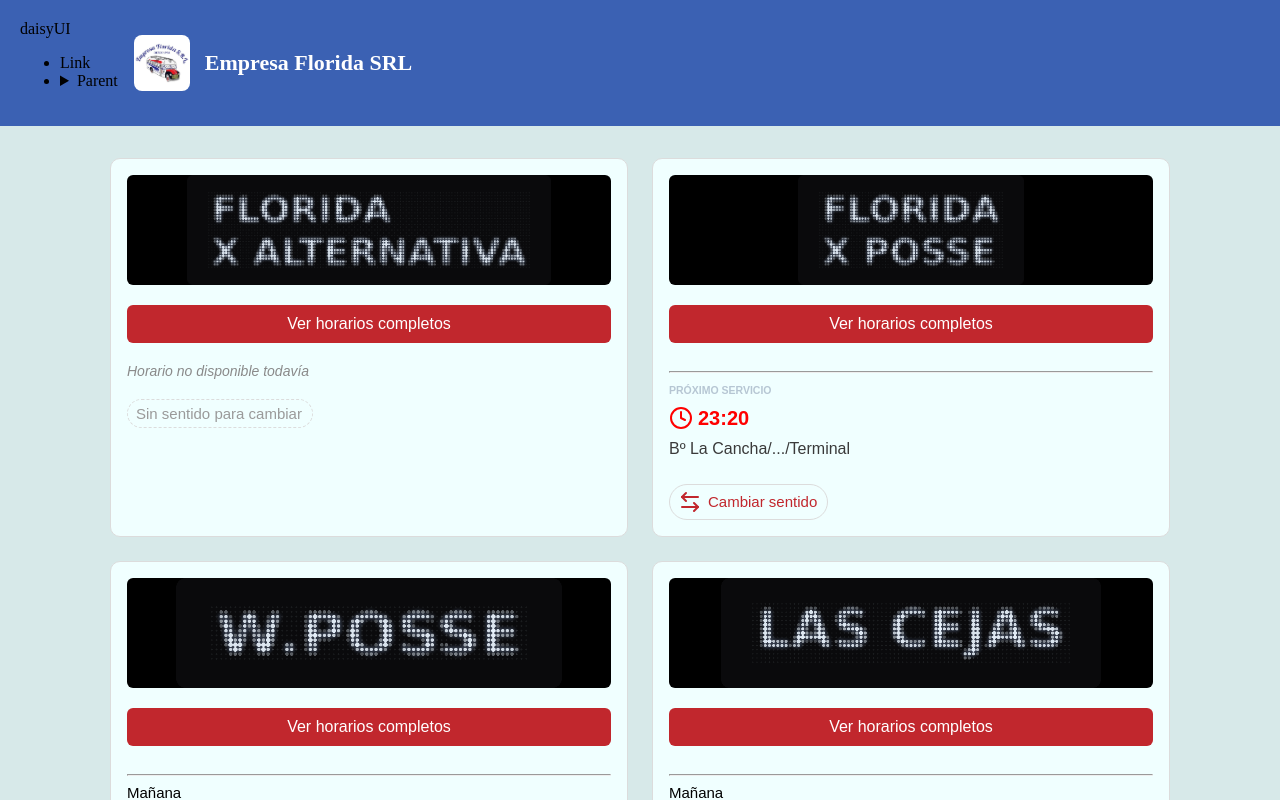
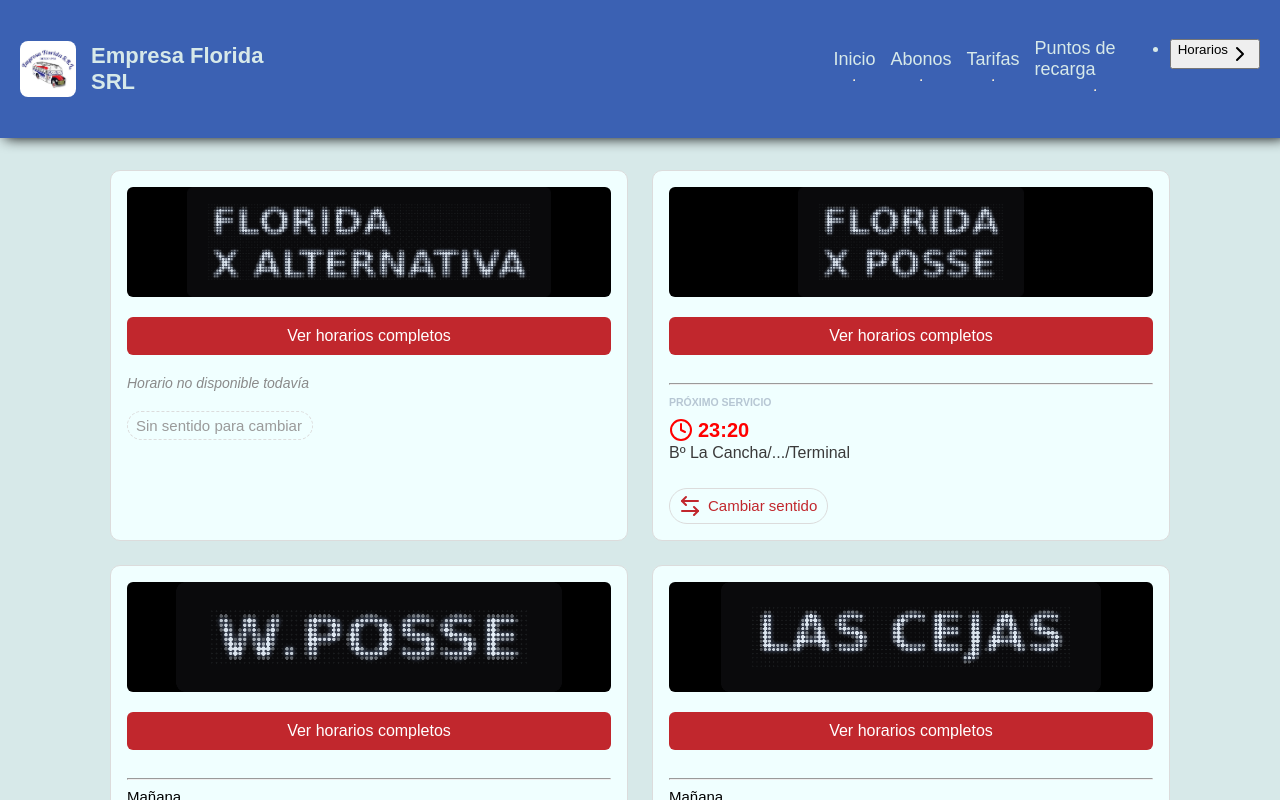
Before and after one commit to Juanchuchuy/EmpresaFlorida-web, a React (Vite) app: page / in a window 1280 px wide. Shown: the top 800 px of the page. Built offline with nearby package versions, Linux system fonts and the light colour scheme.

Commit message:
feat: se cambio el funcionamiento del header se añadio estilos con tailwind y daisiui

```diff
--- a/src/components/CardSection.jsx
+++ b/src/components/CardSection.jsx
@@ -67,16 +67,16 @@
 
                   <hr />
 
-                  <p className="card-hora">
+                  <span className="card-hora">
                     {proximo.esDeManiana ? 'Mañana' : (
 
-                        <p className='card-movil'>PRÓXIMO SERVICIO</p>
+                        <h3 className='card-movil'>PRÓXIMO SERVICIO</h3>
+
 
                     )}
-
                     <strong><Clock color='red' />{proximo.hora} </strong>
 
-                  </p>
+                  </span>
                   <p className="card-recorrido" title={proximo.recorrido}>
                     {<>
                         {acortarRecorrido(proximo.recorrido)}
--- a/src/components/Header.css
+++ b/src/components/Header.css
@@ -2,13 +2,17 @@
 
   display: flex;
   align-items: center;
-  gap: 16px;
+  justify-content: center;
+  gap: 40%;
   padding: 20px;
   margin: 0 auto;
+  font-family: 'Montserrat',sans-serif;
+  filter: drop-shadow(5px 0px 7px black);
   background-color: #3b61b3;
 
+
 }
-.menu-logo{
+.logo{
 
   display: flex;
   flex-direction: row;
@@ -18,7 +22,7 @@
 
 }
 
-.menu-logo-img {
+.logo-img {
   width: 56px;
   height: 56px;
   object-fit: contain;
@@ -26,8 +30,86 @@
   flex-shrink: 0;
 }
 
-.menu-logo-title {
+.logo-title {
   font-size: 22px;
   margin: 0;
-  color: white;
+  color: #d7e9e9;
+
 }
+.nav-menu{
+
+  display: flex;
+  flex-direction: row;
+  gap: 15px;
+  color: #d7e9e9;
+  font-size: large;
+
+}
+.menu-item{
+
+  cursor: pointer;
+
+  display: flex;
+  flex-direction: column;
+  align-items: center;
+  justify-content: center;
+
+}
+.menu-item-border{
+
+  width: 0;
+  transition: all 0.5s;
+}
+.menu-item:hover .menu-item-border{
+
+  width: 100%;
+
+}
+.menu-button{
+
+  cursor: pointer;
+  display: flex;
+  flex-direction: row;
+
+}
+.Arrow-button-normal{
+  transition: all 0.5s;
+  transform: rotate(0deg);
+
+}
+.Arrow-button-down{
+
+  transition: all 0.5s;
+  transform: rotate(90deg);
+
+}
+.none{
+
+  height: 0;
+  opacity: 0;
+  position: fixed;
+  transition: all 0s;
+}
+
+
+.block{
+  opacity: 1;
+  height: auto;
+  position: absolute;
+  margin-top: 7px;
+  background-color: red;
+  z-index: 1;
+  border-radius: 5px;
+  padding: 15px;
+  filter: drop-shadow(2px 2px 5px black);
+  font-family: 'Montserrat',sans-serif;
+  font-weight: 700;
+  transition:  opacity 0.7s, height 0.4s;
+
+
+}
+.block li{
+
+  cursor: pointer;
+
+}
--- a/src/components/Header.jsx
+++ b/src/components/Header.jsx
@@ -1,39 +1,65 @@
 import React from 'react'
+import { useState } from 'react'
 import './Header.css'
 import logo from '../assets/img/Logo.jpg'
+import { ChevronRight } from 'lucide-react';
+import { use } from 'react';
 
 const Header = () => {
+
+  const [display,setDisplay] = useState('none');
+  const [arrow,setArrow] = useState('normal')
+
+  const showMenu = (e) => {
+
+    display === 'none' ? setTimeout(() => {
+      setDisplay('block')
+      setArrow('down')
+    }, 0)  : setTimeout(() => {
+      setDisplay('none');
+      setArrow('normal');
+    }, 1500)
+  }
+
+
+
+
+
   return (
       <header className="app-header">
-        <div className="navbar bg-base-100 shadow-sm">
-            <div className="flex-1">
-              <a className="btn btn-ghost text-xl">daisyUI</a>
-            </div>
-            <div className="flex-none">
-              <ul className="menu menu-horizontal px-1">
-                <li><a>Link</a></li>
-                <li>
-                  <details>
-                    <summary>Parent</summary>
-                    <ul className="bg-base-100 rounded-t-none p-2">
-                      <li><a>Link 1</a></li>
-                      <li><a>Link 2</a></li>
-                    </ul>
-                  </details>
-                </li>
+        <div className="logo">
+              <img
+                src={logo}
+                alt="Empresa Florida S.R.L. - Desde 1954"
+                className="logo-img"
+              />
+              <h1 className="logo-title">Empresa Florida SRL</h1>
+        </div>
+        <nav>
+          <ul className='nav-menu'>
+            <li className='menu-item' ><a>Inicio</a><hr className='menu-item-border'/></li>
+            <li className='menu-item' ><a>Abonos</a><hr className='menu-item-border'/></li>
+            <li className='menu-item' ><a>Tarifas</a><hr className='menu-item-border'/></li>
+            <li className='menu-item' >
+              <a>Puntos de recarga</a><hr className='menu-item-border'/></li>
+            <li className='menu-item-button'>
+              <button className='menu-button'
+                        onMouseEnter={e => showMenu(e)}
+              >Horarios <ChevronRight className={`Arrow-button-${arrow}`} /></button>
+              <ul className={display}
+                  onMouseLeave={e => showMenu(e)}
+
+              >
+                <li>Florida por Posse</li>
+                <li>Florida por Alderetes</li>
+                <li>Florida por Alternativa</li>
+                <li>W.Posse</li>
+                <li>Las cejas</li>
+                <li>Los Ralos</li>
               </ul>
-            </div>
-        </div>
-
-        <div className="menu-logo">
-              <img
-            src={logo}
-            alt="Empresa Florida S.R.L. - Desde 1954"
-            className="menu-logo-img"
-          />
-          <h1 className="menu-logo-title">Empresa Florida SRL</h1>
-        </div>
-
+            </li>
+          </ul>
+          </nav>
       </header>
   )
 }
```
